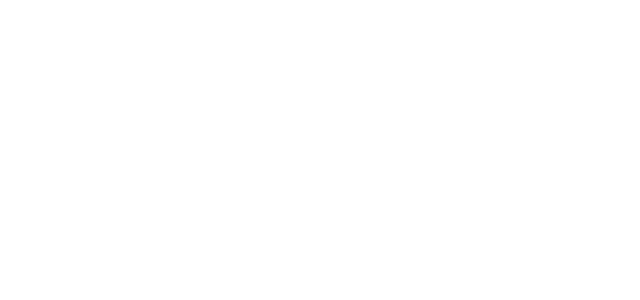
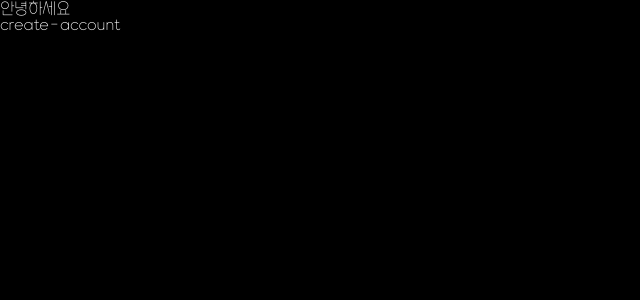
Before and after one commit to pdy1207/xwitter, a React (Vite) app: page /create-account in a window 1280 px wide. Shown: the top 300 px of the page, without its empty margins (0-640 px from the left). Built offline with nearby package versions, Linux system fonts and the light colour scheme.

Commit message:
🆕 feat: 라우터 초기셋팅 및 글로벌 스타일제작 폰트 적용 폰트는 추후 변경될 가능성 있음!

```diff
--- a/src/App.tsx
+++ b/src/App.tsx
@@ -1,7 +1,55 @@
-import { useState } from "react";
+import { RouterProvider, createBrowserRouter } from "react-router-dom";
+import Layout from "./components/layout";
+import Home from "./routes/home";
+import Profile from "./routes/profile";
+import Login from "./routes/login";
+import CreateAccount from "./routes/create-account";
+import { createGlobalStyle } from "styled-components";
+import reset from "styled-reset";
+import "./font/font.css";
+
+const router = createBrowserRouter([
+  {
+    path: "/",
+    element: <Layout />,
+    children: [
+      {
+        path: "",
+        element: <Home />,
+      },
+      {
+        path: "profile",
+        element: <Profile />,
+      },
+    ],
+  },
+  {
+    path: "/login",
+    element: <Login />,
+  },
+  { path: "/create-account", element: <CreateAccount /> },
+]);
+
+const GlobalStyles = createGlobalStyle`
+  ${reset};
+  *{
+    box-sizing: border-box;
+  }
+  body {
+    background-color: black;
+    color: white;
+    font-family: 'nix';
+  }
+`;
 
 function App() {
-  return <></>;
+  return (
+    <>
+      <GlobalStyles />
+      <h1>안녕하세요</h1>
+      <RouterProvider router={router} />
+    </>
+  );
 }
 
 export default App;
--- /dev/null
+++ b/src/components/layout.tsx
@@ -0,0 +1,10 @@
+import { Outlet } from "react-router-dom";
+
+export default function Layout() {
+  return (
+    <>
+      <h2>layout</h2>
+      <Outlet />
+    </>
+  );
+}
--- /dev/null
+++ b/src/font/font.css
@@ -0,0 +1,5 @@
+@font-face {
+  font-family: "nix";
+  font-weight: lighter;
+  src: url("./Nix.otf") format("opentype");
+}
--- /dev/null
+++ b/src/routes/create-account.tsx
@@ -0,0 +1,3 @@
+export default function CreateAccount() {
+  return <h1>create-account</h1>;
+}
--- /dev/null
+++ b/src/routes/home.tsx
@@ -0,0 +1,3 @@
+export default function Home() {
+  return <h1>Home!</h1>;
+}
--- /dev/null
+++ b/src/routes/login.tsx
@@ -0,0 +1,3 @@
+export default function Login() {
+  return <h1>login</h1>;
+}
--- /dev/null
+++ b/src/routes/profile.tsx
@@ -0,0 +1,3 @@
+export default function profile() {
+  return <h1>Profile</h1>;
+}
```
Also changed, not shown: src/font/Nix.otf (added), src/font/Nix.woff (added).
